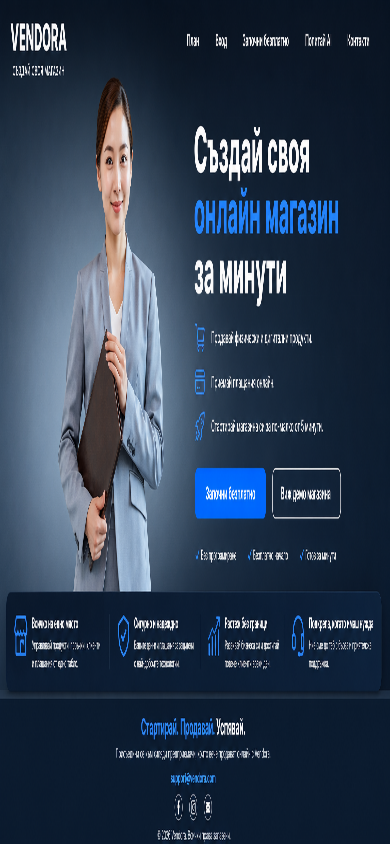
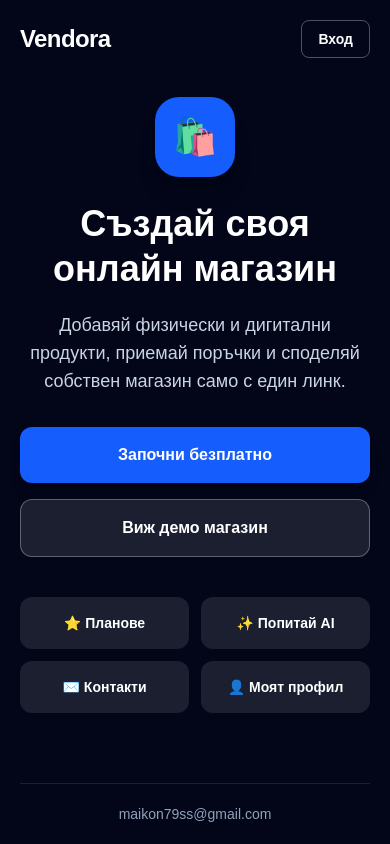
Before and after one commit to maikon79ss-dot/vendora-app, a Next.js app: page / in a window 390 px wide. Built offline with nearby package versions, Linux system fonts and the light colour scheme.

Commit message:
Add responsive mobile homepage

```diff
--- a/app/page.tsx
+++ b/app/page.tsx
@@ -3,7 +3,95 @@ import Link from "next/link";
 
 export default function Home() {
   return (
- <main className="h-screen w-screen overflow-hidden bg-slate-950">
+    <main className="min-h-screen bg-slate-950 text-white">
+      {/* Мобилна версия */}
+      <section className="flex min-h-screen flex-col px-5 py-5 md:hidden">
+        <header className="flex items-center justify-between">
+          <Link
+            href="/"
+            className="text-2xl font-extrabold tracking-tight"
+          >
+            Vendora
+          </Link>
+
+          <Link
+            href="/login"
+            className="rounded-lg border border-white/30 px-4 py-2 text-sm font-semibold"
+          >
+            Вход
+          </Link>
+        </header>
+
+        <div className="flex flex-1 flex-col items-center justify-center text-center">
+          <div className="mb-6 flex h-20 w-20 items-center justify-center rounded-3xl bg-blue-600 text-4xl shadow-xl">
+            🛍️
+          </div>
+
+          <h1 className="max-w-sm text-4xl font-extrabold leading-tight">
+            Създай своя онлайн магазин
+          </h1>
+
+          <p className="mt-5 max-w-sm text-lg leading-7 text-slate-300">
+            Добавяй физически и дигитални продукти, приемай поръчки
+            и споделяй собствен магазин само с един линк.
+          </p>
+
+          <div className="mt-8 flex w-full max-w-sm flex-col gap-4">
+            <Link
+              href="/register"
+              className="w-full rounded-xl bg-blue-600 px-6 py-4 text-center font-bold text-white shadow-lg"
+            >
+              Започни безплатно
+            </Link>
+
+            <Link
+              href="/store/demo"
+              className="w-full rounded-xl border border-white/30 bg-white/10 px-6 py-4 text-center font-bold"
+            >
+              Виж демо магазин
+            </Link>
+          </div>
+
+          <div className="mt-10 grid w-full max-w-sm grid-cols-2 gap-3 text-sm">
+            <Link
+              href="/plan"
+              className="rounded-xl bg-white/10 p-4 font-semibold"
+            >
+              ⭐ Планове
+            </Link>
+
+            <Link
+              href="/ai"
+              className="rounded-xl bg-white/10 p-4 font-semibold"
+            >
+              ✨ Попитай AI
+            </Link>
+
+            <Link
+              href="/contact"
+              className="rounded-xl bg-white/10 p-4 font-semibold"
+            >
+              ✉️ Контакти
+            </Link>
+
+            <Link
+              href="/login"
+              className="rounded-xl bg-white/10 p-4 font-semibold"
+            >
+              👤 Моят профил
+            </Link>
+          </div>
+        </div>
+
+        <footer className="mt-8 border-t border-white/10 pt-5 text-center text-sm text-slate-400">
+          <a href="mailto:maikon79ss@gmail.com">
+            maikon79ss@gmail.com
+          </a>
+        </footer>
+      </section>
+
+      {/* Десктоп версия */}
+      <section className="hidden h-screen w-screen overflow-hidden md:block">
         <div className="relative h-full w-full">
           <Image
             src="/vendora-home-new.png"
@@ -14,7 +102,6 @@ export default function Home() {
             className="object-fill"
           />
 
-        {/* Лого Vendora */}
           <Link
             href="/"
             aria-label="Начална страница"
@@ -22,7 +109,6 @@ export default function Home() {
             className="absolute left-[2%] top-[2%] h-[9%] w-[25%]"
           />
 
-        {/* Горно меню */}
           <Link
             href="/plan"
             aria-label="Планове"
@@ -58,7 +144,6 @@ export default function Home() {
             className="absolute left-[88%] top-[3%] h-[7%] w-[10%]"
           />
 
-        {/* Главни бутони */}
           <Link
             href="/register"
             aria-label="Започни безплатно"
@@ -73,15 +158,14 @@ export default function Home() {
             className="absolute left-[70%] top-[59%] h-[8%] w-[21%] rounded-2xl"
           />
 
-        {/* Имейл в секцията Контакти */}
           <a
             href="mailto:maikon79ss@gmail.com"
             aria-label="Изпрати имейл до Vendora"
             title="maikon79ss@gmail.com"
             className="absolute left-[40%] top-[84%] h-[6%] w-[20%]"
           />
-
         </div>
+      </section>
     </main>
   );
 }
```
Lines whose indentation alone changed are shown as unchanged.
